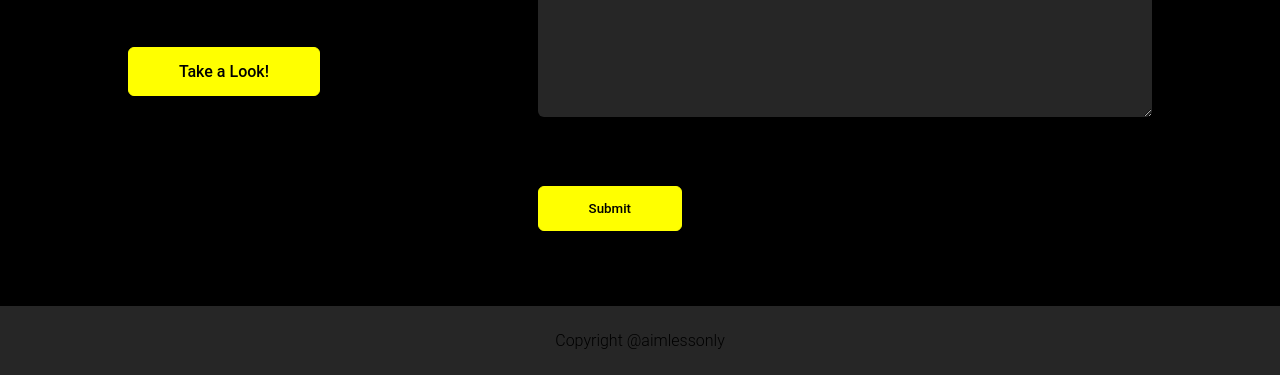
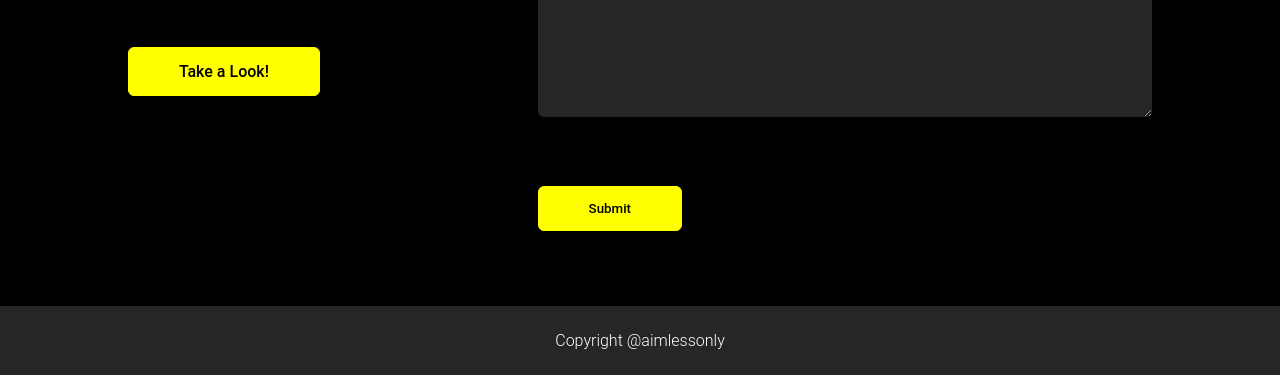
Before and after one commit to AIMLessOnly/aimlessonly.github.io, a plain HTML site: page index.html in a window 1280 px wide. Shown: the part 2333-2708 px from the top of the page. Drawn offline with Linux system fonts and the light colour scheme.

Commit message:
last-update

```diff
--- a/style.css
+++ b/style.css
@@ -358,3 +358,6 @@ form btn2{
     font-weight: 300;
     margin-top: 20px;
 }
+.copyright p{
+    color: white;
+}
```
